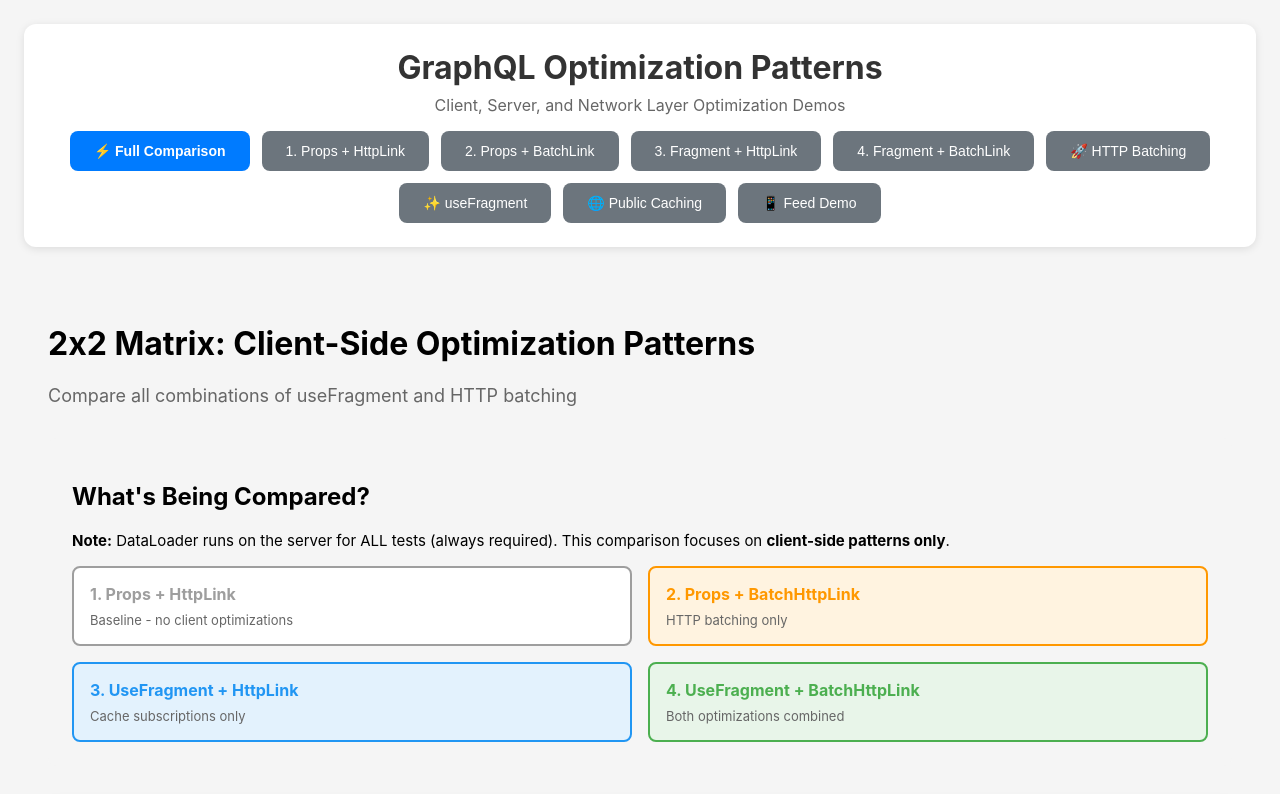
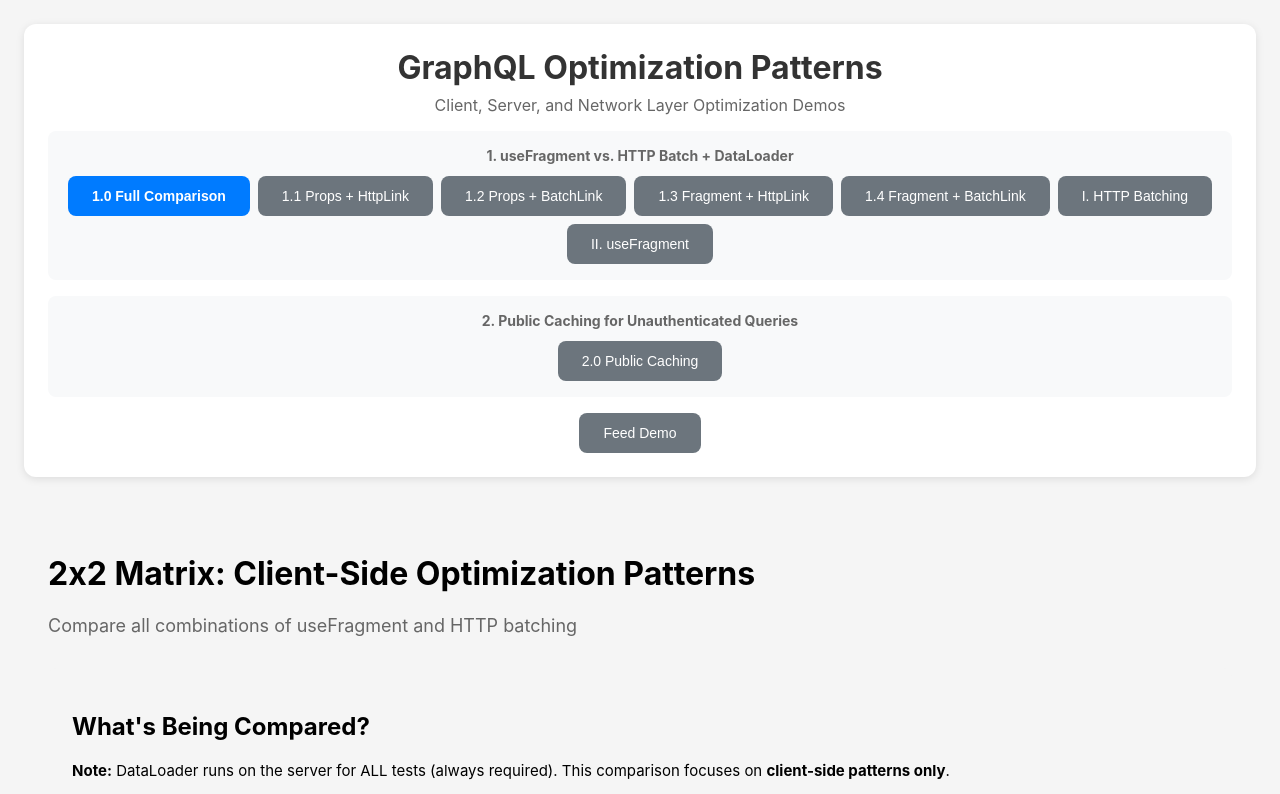
Before and after one commit to jason-t-hankins/Social-Feed, a React (Vite) app in the folder client/: page / in a window 1280 px wide. Shown: the top 794 px of the page. Built offline with nearby package versions, Linux system fonts and the light colour scheme.

Commit message:
update ADR

```diff
--- a/client/src/App.tsx
+++ b/client/src/App.tsx
@@ -55,34 +55,67 @@ function App() {
           Client, Server, and Network Layer Optimization Demos
         </p>
 
-        <nav style={{ display: 'flex', gap: '12px', justifyContent: 'center', flexWrap: 'wrap' }}>
+        <nav style={{ display: 'flex', flexDirection: 'column', gap: '16px', alignItems: 'center' }}>
+          {/* Section 1: useFragment vs HTTP Batch + DataLoader */}
+          <div style={{
+            padding: '16px',
+            backgroundColor: '#f8f9fa',
+            borderRadius: '8px',
+            width: '100%',
+            maxWidth: '1200px'
+          }}>
+            <h3 style={{ margin: '0 0 12px 0', fontSize: '14px', color: '#666', textAlign: 'center' }}>
+              1. useFragment vs. HTTP Batch + DataLoader
+            </h3>
+            <div style={{ display: 'flex', gap: '8px', justifyContent: 'center', flexWrap: 'wrap' }}>
               <button onClick={() => setCurrentPage('approach-comparison')} style={navButtonStyle('approach-comparison')}>
-            ⚡ Full Comparison
+                1.0 Full Comparison
               </button>
               <button onClick={() => setCurrentPage('props-httplink')} style={navButtonStyle('props-httplink')}>
-            1. Props + HttpLink
+                1.1 Props + HttpLink
               </button>
               <button onClick={() => setCurrentPage('props-batchlink')} style={navButtonStyle('props-batchlink')}>
-            2. Props + BatchLink
+                1.2 Props + BatchLink
               </button>
               <button onClick={() => setCurrentPage('fragment-httplink')} style={navButtonStyle('fragment-httplink')}>
-            3. Fragment + HttpLink
+                1.3 Fragment + HttpLink
               </button>
               <button onClick={() => setCurrentPage('fragment-batchlink')} style={navButtonStyle('fragment-batchlink')}>
-            4. Fragment + BatchLink
+                1.4 Fragment + BatchLink
               </button>
               <button onClick={() => setCurrentPage('batching-demo')} style={navButtonStyle('batching-demo')}>
-            🚀 HTTP Batching
+                I. HTTP Batching
               </button>
               <button onClick={() => setCurrentPage('usefragment')} style={navButtonStyle('usefragment')}>
-            ✨ useFragment
+                II. useFragment
               </button>
+            </div>
+          </div>
+
+          {/* Section 2: Public Caching */}
+          <div style={{
+            padding: '16px',
+            backgroundColor: '#f8f9fa',
+            borderRadius: '8px',
+            width: '100%',
+            maxWidth: '1200px'
+          }}>
+            <h3 style={{ margin: '0 0 12px 0', fontSize: '14px', color: '#666', textAlign: 'center' }}>
+              2. Public Caching for Unauthenticated Queries
+            </h3>
+            <div style={{ display: 'flex', gap: '8px', justifyContent: 'center', flexWrap: 'wrap' }}>
               <button onClick={() => setCurrentPage('public-caching')} style={navButtonStyle('public-caching')}>
-            🌐 Public Caching
+                2.0 Public Caching
               </button>
+            </div>
+          </div>
+
+          {/* Feed Demo (no section) */}
+          <div style={{ display: 'flex', gap: '12px', justifyContent: 'center', flexWrap: 'wrap' }}>
             <button onClick={() => setCurrentPage('feed')} style={navButtonStyle('feed')}>
-            📱 Feed Demo
+              Feed Demo
             </button>
+          </div>
         </nav>
       </header>
 
```
Also changed, not shown: 4 other files (tests, documents, lock files or other folders). Lines whose indentation alone changed are shown as unchanged.
